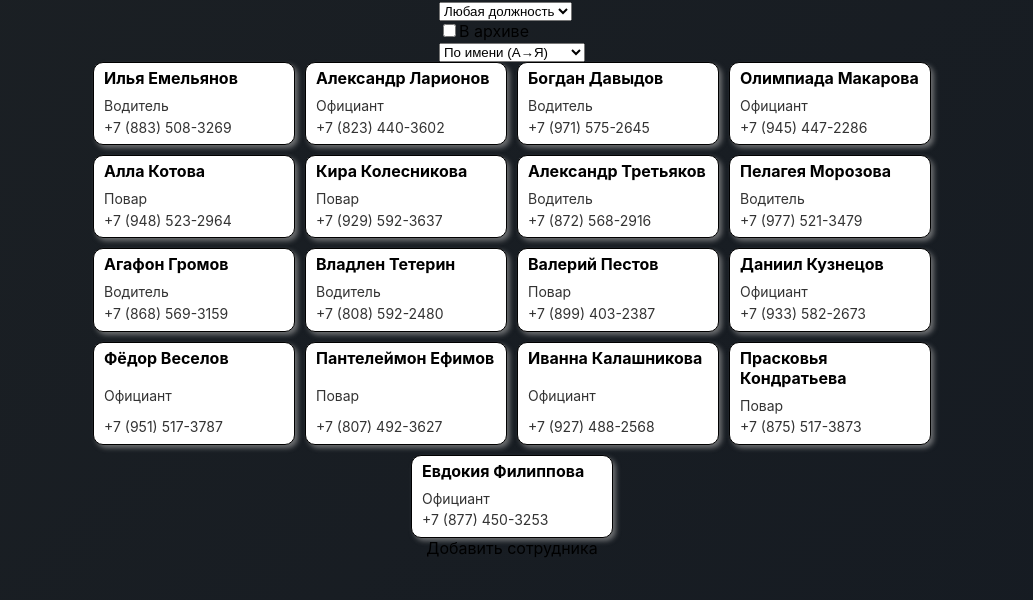
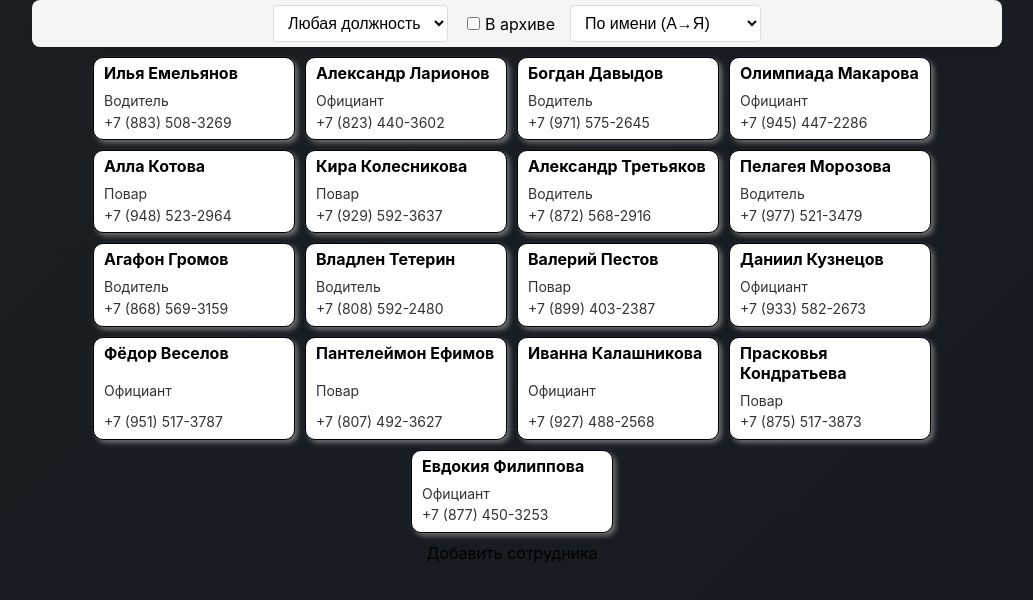
Before and after one commit to Hikinamuri/pizza-soft, a React (Create React App) app: page /home in a window 1280 px wide. Shown: the top 600 px of the page, without its empty margins (128-1161 px from the left). Built offline with nearby package versions, Linux system fonts and the light colour scheme.

Commit message:
added: FiltersAndSort styles

```diff
--- /dev/null
+++ b/src/components/FiltersAndSort/FiltersAndSort.module.scss
@@ -0,0 +1,65 @@
+.filtersAndSort {
+    display: flex;
+    justify-content: center;
+    align-items: center;
+    gap: 15px;
+    padding: 5px;
+    background-color: #f5f5f5;
+    border-radius: 8px;
+    box-shadow: 0 2px 4px rgba(0, 0, 0, 0.1);
+    width: 100%;
+    margin: 0 auto;
+}
+
+.filtersAndSort select {
+    display: flex;
+    width: auto;
+    padding: 8px 10px;
+    font-size: 16px;
+    border: 1px solid #dddddd;
+    border-radius: 4px;
+    background-color: #ffffff;
+    cursor: pointer;
+    transition: border-color 0.2s ease-in-out;
+}
+
+.filtersAndSort select:focus {
+    border-color: #0056b3;
+    outline: none;
+}
+
+.filtersAndSort input[type="checkbox"] {
+    margin-right: 5px;
+}
+
+.filtersAndSort label {
+    font-size: 16px;
+    color: #000000;
+    cursor: pointer;
+}
+
+.filtersAndSort .checkbox-container {
+    display: flex;
+    align-items: center;
+}
+
+.filtersAndSort .sort-options {
+    display: flex;
+    flex-direction: column;
+}
+
+.filtersAndSort .sort-options select {
+    width: 100%;
+    padding: 8px;
+    font-size: 16px;
+    border: 1px solid #dddddd;
+    border-radius: 4px;
+    background-color: #ffffff;
+    cursor: pointer;
+    transition: border-color 0.2s ease-in-out;
+}
+
+.filtersAndSort .sort-options select:focus {
+    border-color: #0056b3;
+    outline: none;
+}
--- a/src/components/FiltersAndSort/FiltersAndSort.tsx
+++ b/src/components/FiltersAndSort/FiltersAndSort.tsx
@@ -1,4 +1,5 @@
 import React from 'react';
+import cl from './FiltersAndSort.module.scss';
 
 export const FiltersAndSort = ({ employees, setSortedEmployees, isChecked, setIsChecked }) => {
     const sortEmployees = (event) => {
@@ -40,14 +41,14 @@ export const FiltersAndSort = ({ employees, setSortedEmployees, isChecked, setIs
     };
 
     return (
-        <div>
+        <div className={cl.filtersAndSort}>
             <select onChange={filterList}>
                 <option value="all">Любая должность</option>
                 <option value="cook">Повар</option>
                 <option value="waiter">Официант</option>
                 <option value="driver">Водитель</option>
             </select>
-            <div>
+            <div className={cl.checkboxContainer}>
                 <input
                     type="checkbox"
                     id="archive-checkbox"
@@ -56,6 +57,7 @@ export const FiltersAndSort = ({ employees, setSortedEmployees, isChecked, setIs
                 />
                 <label htmlFor="archive-checkbox">В архиве</label>
             </div>
+            <div className={cl.sortOptions}>
                 <select onChange={sortEmployees}>
                     <option value="name-up">По имени (А&#8594;Я)</option>
                     <option value="name-down">По имени (Я&#8592;А)</option>
@@ -63,5 +65,6 @@ export const FiltersAndSort = ({ employees, setSortedEmployees, isChecked, setIs
                     <option value="birthday-down">По дате рождения &#8595;</option>
                 </select>
             </div>
+        </div>
     );
 };
--- a/src/pages/home/homePage.module.scss
+++ b/src/pages/home/homePage.module.scss
@@ -3,4 +3,5 @@
     flex-direction: column;
     align-items: center;
     width: 75%;
+    gap: 10px;
 }
```
Lines whose indentation alone changed are shown as unchanged.
